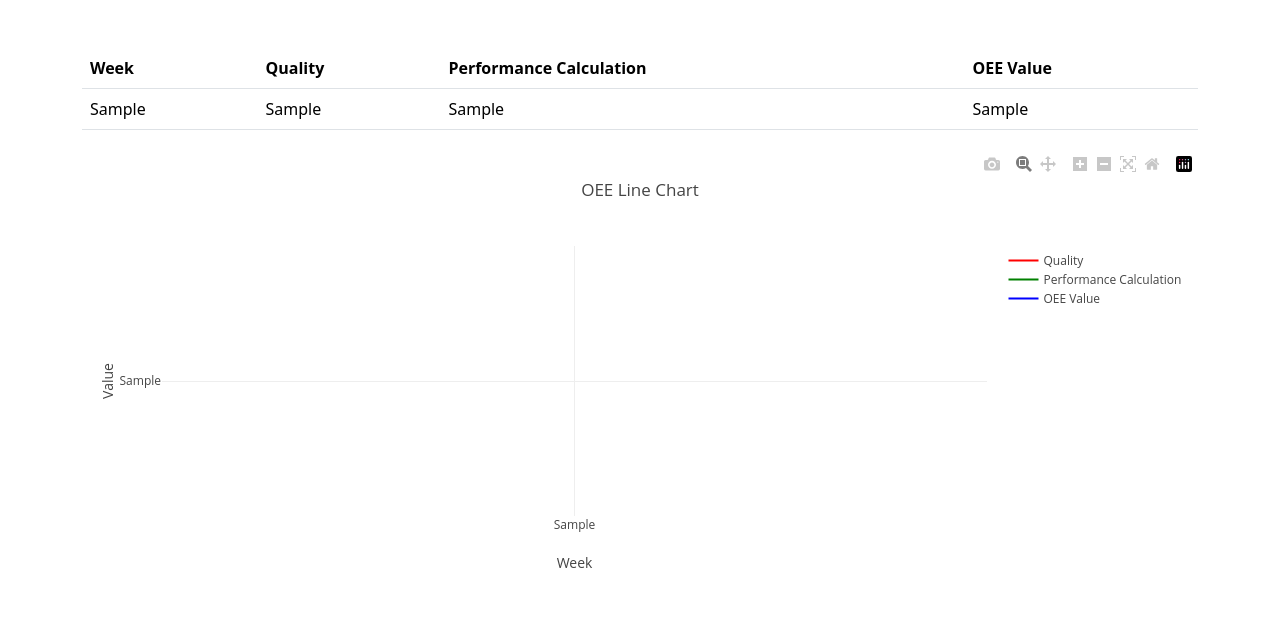
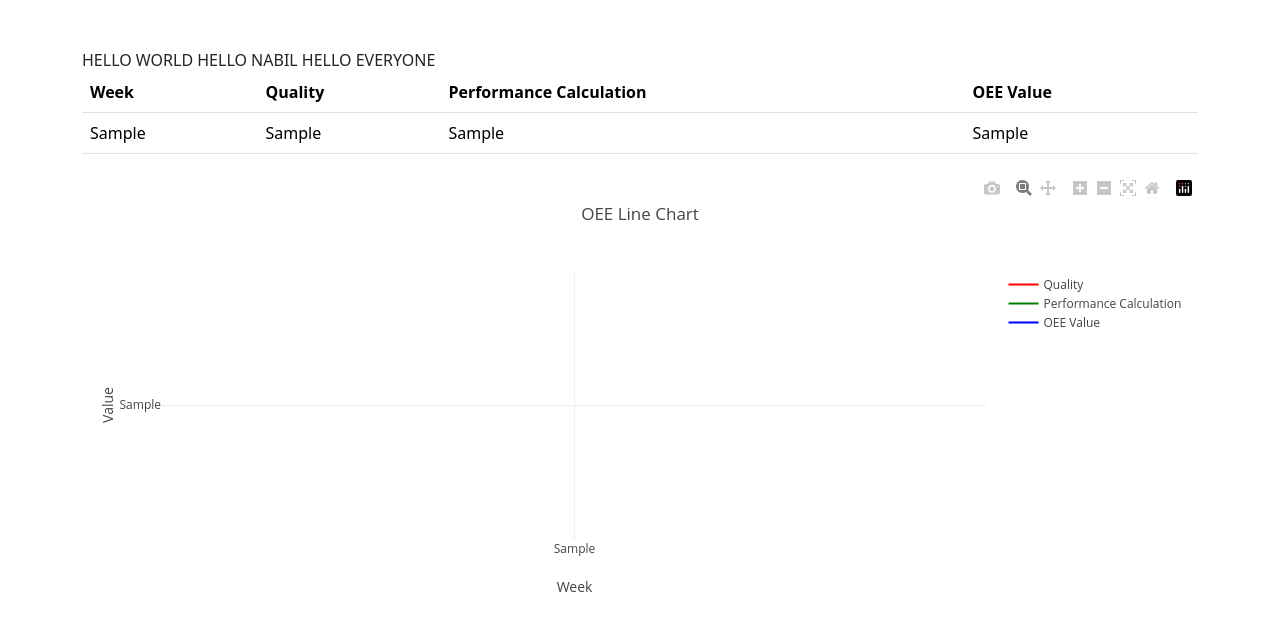
Before and after one commit to nami-96/oee-rating, a PHP site: page /OEE_Rating.php in a window 1280 px wide. Shown: the top 619 px of the page. Run offline with PHP 8.4, Linux system fonts and the light colour scheme; tables that the repository leaves empty or names only in its code hold one stand-in row (values such as "Sample post"); some libraries are stand-ins or nearby versions.

Commit message:
test copy paste script
putting hello world at source and see changes in htdocs

```diff
--- a/OEE_Rating.php
+++ b/OEE_Rating.php
@@ -32,7 +32,7 @@
 
     ?>
 
-
+    <div>HELLO WORLD HELLO NABIL HELLO EVERYONE</div>
     <table class="table">
         <thead>
         <tr>
```
